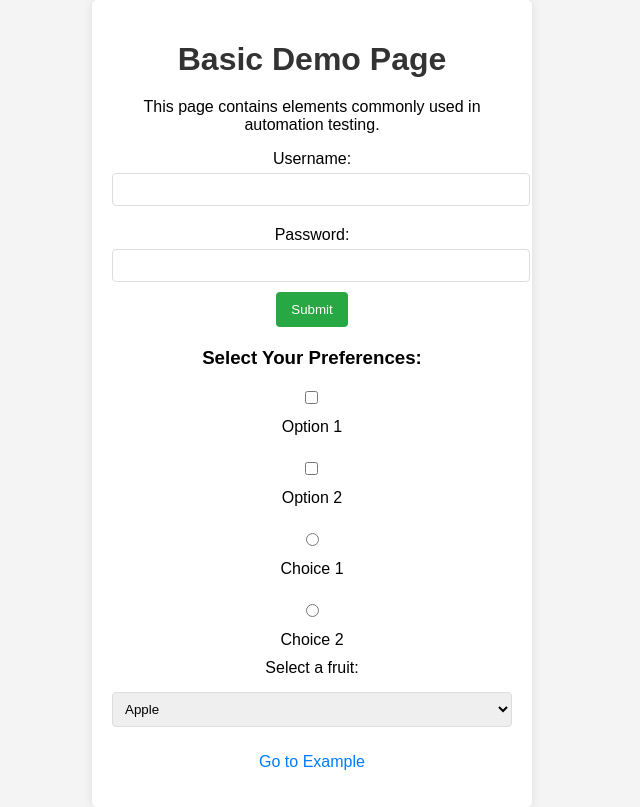
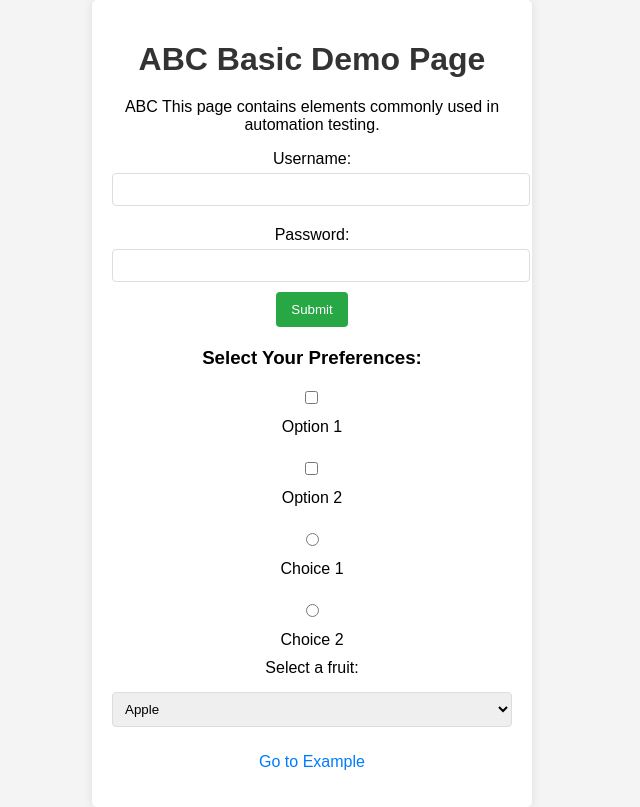
Before and after one commit to steve-inventive/ci-demo, a website: page style.html in a window 1280 px wide. Shown: the whole page, without its empty margins (328-968 px from the left). Drawn offline with Linux system fonts and the light colour scheme.

Commit message:
Update style.html
abc changes

```diff
--- a/style.html
+++ b/style.html
@@ -83,9 +83,9 @@
 </head>
 <body>
     <div class="container">
-        <h1>Basic Demo Page</h1>
+        <h1>ABC Basic Demo Page</h1>
 
-        <p>This page contains elements commonly used in automation testing.</p>
+        <p>ABC This page contains elements commonly used in automation testing.</p>
 
         <!-- Form with inputs -->
         <form id="styled-form">
```
